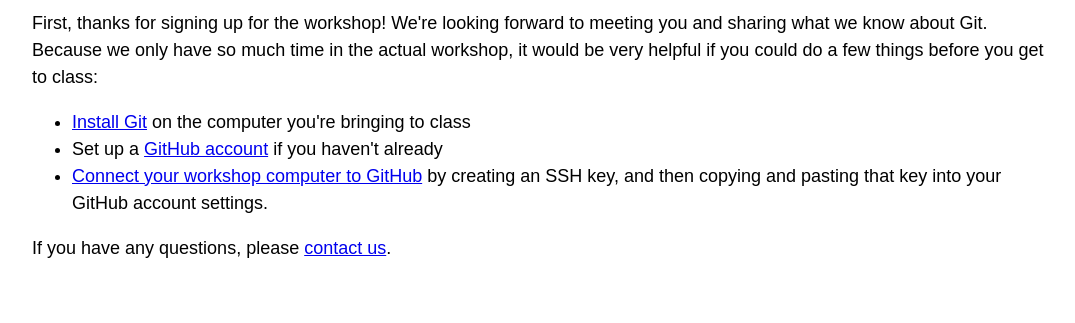
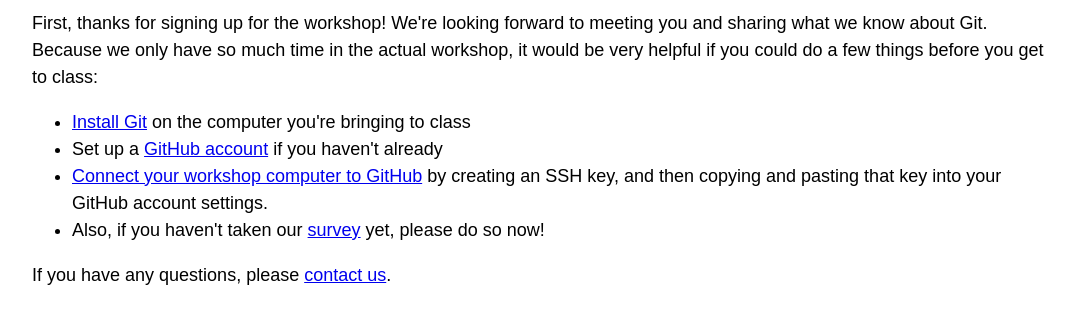
Before and after one commit to katebron/ALA_2019, a plain HTML site: page prep.html in a window 1280 px wide. Shown: the part 117-440 px from the top of the page, without its empty margins (96-1171 px from the left). Drawn offline with nearby package versions, Linux system fonts and the light colour scheme; files that its build step writes are made by us from their sources.

Commit message:
add in survey link

```diff
--- a/prep.html
+++ b/prep.html
@@ -23,7 +23,9 @@
 				<li><a href="ssh_keys.html">Connect your workshop computer to GitHub</a> by creating an SSH key, and then copying and pasting that key into
 					your GitHub account settings.
 				</li>
+				<li>Also, if you haven't taken our <a href="https://tufts.qualtrics.com/jfe/form/SV_3Ph7Pf2jTpNXVPL">survey</a> yet, please do so now!</li>
 			</ul>
+
 			<p>If you have any questions, please <a href="index.html#contact">contact us</a>.</p>
 
 
```
Also changed, not shown: index.html (+1 -0 lines).
